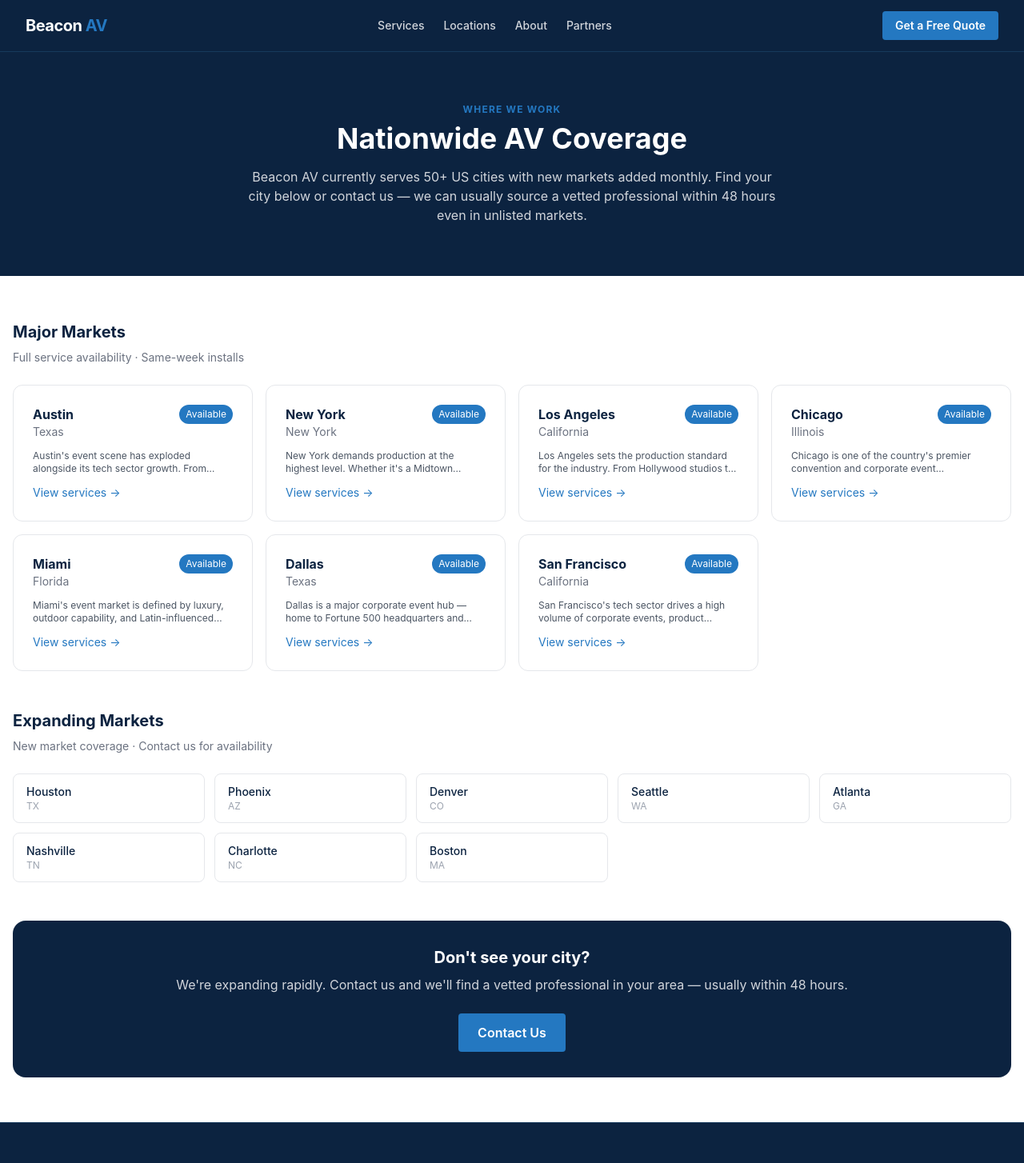
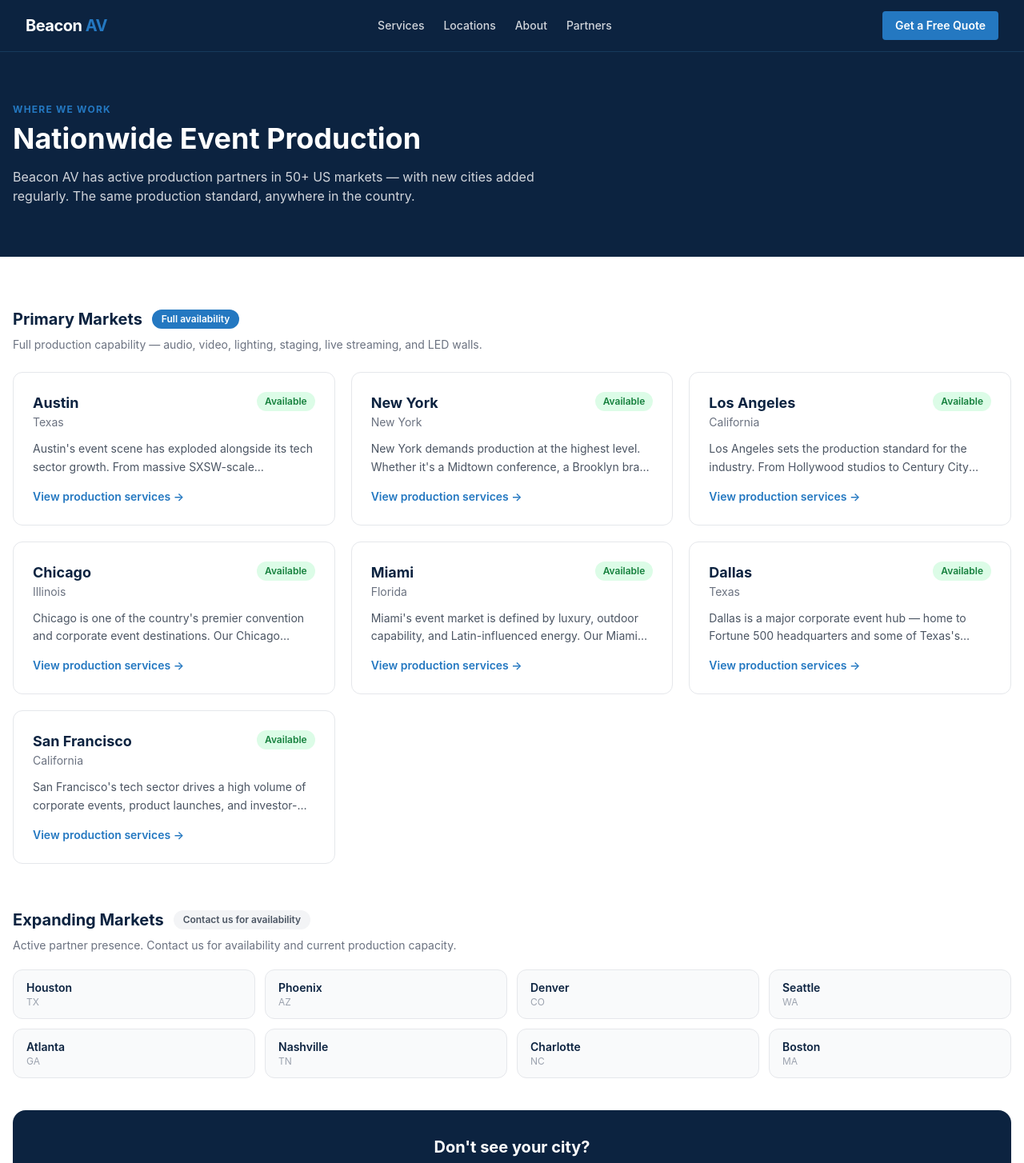
Before and after one commit to BeacoAV/BeaconAV-Site, a Next.js app: page /locations in a window 1280 px wide. Shown: the top 1454 px of the page at 80% size. Built offline with nearby package versions, Linux system fonts and the light colour scheme.

Commit message:
rebuild: app/locations/page.tsx

```diff
--- a/app/locations/page.tsx
+++ b/app/locations/page.tsx
@@ -1,63 +1,80 @@
 import type { Metadata } from 'next';
 import Link from 'next/link';
-import { cities, getCitiesByTier } from '@/lib/cities';
+import { cities } from '@/lib/cities';
 
 export const metadata: Metadata = {
-  title: 'AV Installation Locations | Beacon AV — 50+ US Cities',
-  description: 'Beacon AV serves 50+ US cities with vetted AV and smart home installation professionals. Find your city and get a free quote today.',
+  title: 'Event Production Locations | Beacon AV — 50+ US Cities',
+  description: 'Beacon AV produces live events in 50+ US cities. Audio, video, lighting, and staging — same production standard in every market.',
 };
 
+const tier1 = cities.filter((c) => c.tier === 1);
+const tier2plus = cities.filter((c) => c.tier >= 2);
+
 export default function LocationsPage() {
-  const tier1 = getCitiesByTier(1);
-  const tier2 = getCitiesByTier(2);
-  const tier3 = getCitiesByTier(3);
-
   return (
     <>
       <section className="bg-navy py-16 px-4">
-        <div className="max-w-7xl mx-auto text-center">
+        <div className="max-w-7xl mx-auto">
           <p className="section-label">Where We Work</p>
-          <h1 className="section-title-light mt-2 mb-4">Nationwide AV Coverage</h1>
-          <p className="text-gray-300 max-w-2xl mx-auto">
-            Beacon AV currently serves 50+ US cities with new markets added monthly. Find your city below or contact us — we can usually source a vetted professional within 48 hours even in unlisted markets.
+          <h1 className="section-title-light mt-2 mb-4 max-w-3xl">Nationwide Event Production</h1>
+          <p className="text-gray-300 max-w-2xl">
+            Beacon AV has active production partners in 50+ US markets — with new cities added regularly. The same production standard, anywhere in the country.
           </p>
         </div>
       </section>
 
-      <section className="bg-white py-14 px-4">
+      <section className="bg-white py-16 px-4">
         <div className="max-w-7xl mx-auto">
-          <h2 className="text-xl font-bold text-navy mb-2">Major Markets</h2>
-          <p className="text-gray-500 text-sm mb-6">Full service availability · Same-week installs</p>
-          <div className="grid grid-cols-1 sm:grid-cols-2 lg:grid-cols-3 xl:grid-cols-4 gap-4 mb-12">
+
+          {/* Tier 1 — Major Markets */}
+          <div className="mb-14">
+            <div className="flex items-center gap-3 mb-2">
+              <h2 className="text-xl font-bold text-navy">Primary Markets</h2>
+              <span className="px-3 py-1 bg-accent text-white text-xs font-semibold rounded-full">Full availability</span>
+            </div>
+            <p className="text-gray-500 text-sm mb-6">Full production capability — audio, video, lighting, staging, live streaming, and LED walls.</p>
+            <div className="grid grid-cols-1 md:grid-cols-2 lg:grid-cols-3 gap-5">
               {tier1.map((city) => (
-              <Link key={city.slug} href={`/locations/${city.slug}`} className="card hover:border-accent group">
-                <div className="flex items-start justify-between">
+                <Link key={city.slug} href={`/locations/${city.slug}`}
+                  className="card hover:border-accent hover:shadow-md transition-all group">
+                  <div className="flex items-start justify-between mb-3">
                     <div>
-                    <h3 className="font-bold text-navy group-hover:text-accent transition-colors">{city.name}</h3>
+                      <h3 className="font-bold text-navy text-lg group-hover:text-accent transition-colors">{city.name}</h3>
                       <p className="text-gray-500 text-sm">{city.state}</p>
                     </div>
-                  <span className="text-xs bg-accent text-white px-2 py-1 rounded-full">Available</span>
+                    <span className="text-xs font-semibold px-2.5 py-1 rounded-full bg-green-100 text-green-700">Available</span>
                   </div>
-                <p className="text-gray-600 text-xs mt-3 line-clamp-2">{city.intro.substring(0, 100)}...</p>
-                <span className="text-accent text-sm mt-3 inline-block">View services →</span>
+                  <p className="text-gray-600 text-sm leading-relaxed line-clamp-2 mb-3">{city.intro}</p>
+                  <span className="text-accent text-sm font-semibold">View production services →</span>
                 </Link>
               ))}
             </div>
+          </div>
 
-          <h2 className="text-xl font-bold text-navy mb-2">Expanding Markets</h2>
-          <p className="text-gray-500 text-sm mb-6">New market coverage · Contact us for availability</p>
-          <div className="grid grid-cols-2 sm:grid-cols-3 lg:grid-cols-4 xl:grid-cols-5 gap-3 mb-12">
-            {[...tier2, ...tier3].map((city) => (
-              <Link key={city.slug} href={`/locations/${city.slug}`} className="border border-gray-200 rounded-lg px-4 py-3 hover:border-accent hover:bg-gray-50 transition-all group">
-                <p className="font-medium text-navy group-hover:text-accent transition-colors text-sm">{city.name}</p>
-                <p className="text-gray-400 text-xs">{city.stateAbbr}</p>
+          {/* Expanding Markets */}
+          <div className="mb-10">
+            <div className="flex items-center gap-3 mb-2">
+              <h2 className="text-xl font-bold text-navy">Expanding Markets</h2>
+              <span className="px-3 py-1 bg-gray-100 text-gray-600 text-xs font-semibold rounded-full">Contact us for availability</span>
+            </div>
+            <p className="text-gray-500 text-sm mb-5">Active partner presence. Contact us for availability and current production capacity.</p>
+            <div className="grid grid-cols-2 sm:grid-cols-3 md:grid-cols-4 gap-3">
+              {tier2plus.map((city) => (
+                <Link key={city.slug} href={`/locations/${city.slug}`}
+                  className="flex flex-col px-4 py-3 bg-gray-50 border border-gray-200 rounded-xl hover:border-accent hover:bg-white transition-all text-sm">
+                  <span className="font-semibold text-navy">{city.name}</span>
+                  <span className="text-gray-400 text-xs">{city.stateAbbr}</span>
                 </Link>
               ))}
             </div>
+          </div>
 
+          {/* Not listed */}
           <div className="bg-navy rounded-2xl p-8 text-center">
-            <h2 className="text-white font-bold text-xl mb-2">Don't see your city?</h2>
-            <p className="text-gray-300 mb-6">We're expanding rapidly. Contact us and we'll find a vetted professional in your area — usually within 48 hours.</p>
+            <h3 className="text-xl font-bold text-white mb-3">Don&apos;t see your city?</h3>
+            <p className="text-gray-300 mb-6 max-w-xl mx-auto">
+              We&apos;re expanding rapidly and can often source a vetted production team in unlisted markets within 48 hours.
+            </p>
             <Link href="/contact" className="btn-primary">Contact Us</Link>
           </div>
         </div>
```
Lines whose indentation alone changed are shown as unchanged.
